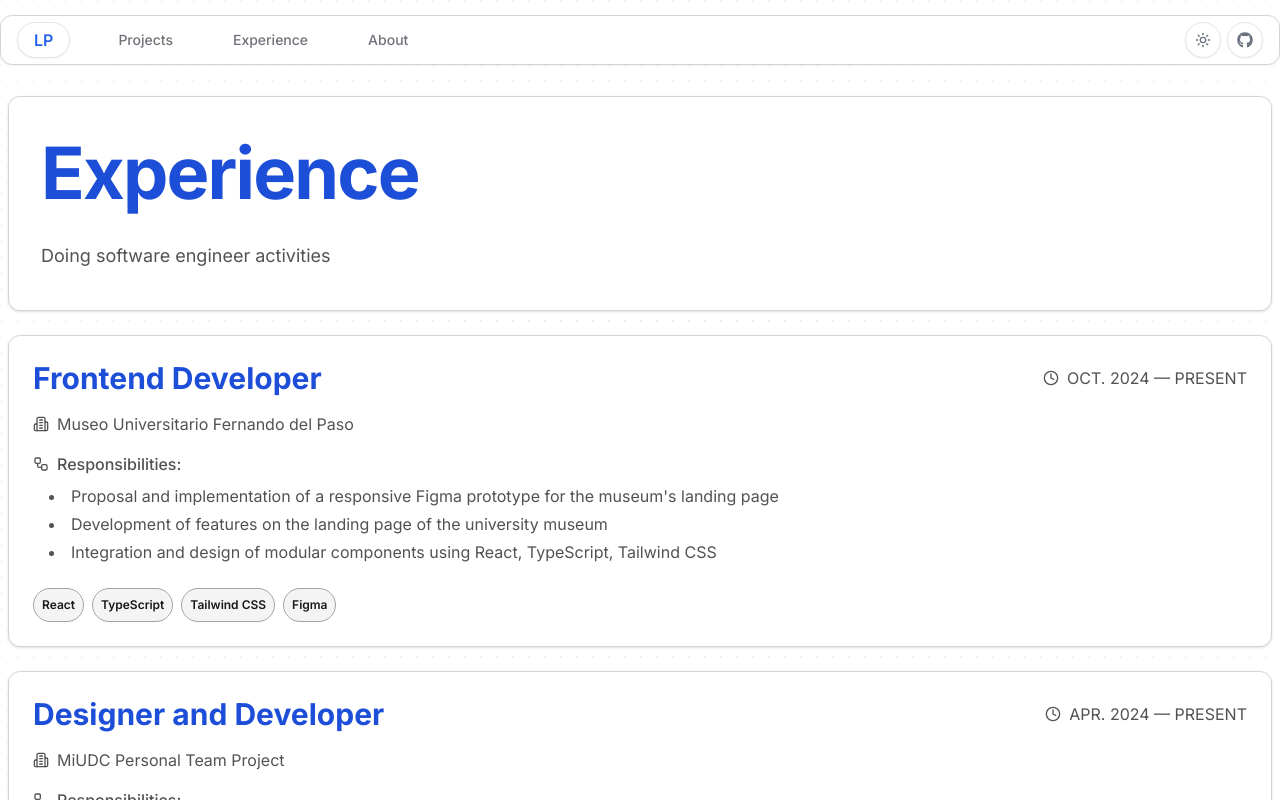
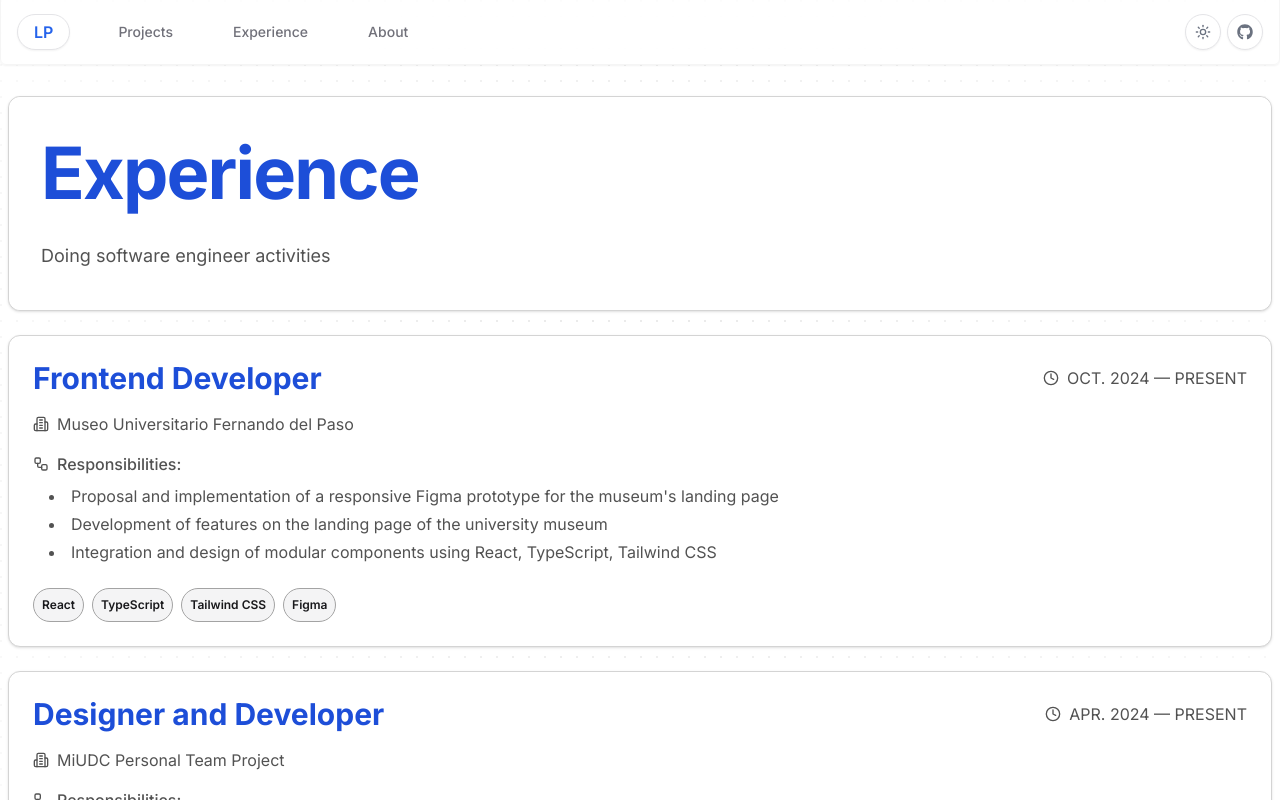
Before and after one commit to LUISPINTO90/PersonalPortfolio, a Next.js app: page /experience in a window 1280 px wide. Shown: the top 800 px of the page. Built offline with nearby package versions, Linux system fonts and the light colour scheme.

Commit message:
chore: update styles of navbar

```diff
--- a/src/app/layout.tsx
+++ b/src/app/layout.tsx
@@ -65,7 +65,7 @@ export default function RootLayout({
       >
         <ThemeProvider attribute="class" defaultTheme="system" enableSystem>
           <div className="fixed top-0 left-0 right-0 bg-none z-50">
-            <div className="flex justify-center items-center relative h-20">
+            <div className="flex justify-center items-center relative h-16">
               <Navbar />
             </div>
           </div>
--- a/src/components/Navbar/Navbar.tsx
+++ b/src/components/Navbar/Navbar.tsx
@@ -72,8 +72,8 @@ const MobileNav = () => {
 
 export default function Navbar() {
   return (
-    <Card className="w-full max-w-7xl shadow-sm text-sm border-neutral-300 dark:border-neutral-800">
-      <nav className="flex h-12 w-full flex-row items-center gap-6 px-4">
+    <Card className="w-full max-w-7xl shadow-sm text-sm border-neutral-100 rounded-md dark:border-neutral-800 rounded-t-none bg-background/80 backdrop-blur-md supports-[backdrop-filter]:bg-background/60">
+      <nav className="flex h-16 w-full flex-row items-center gap-6 px-4">
         {/* Name Section */}
         <Link
           href="/"
```
